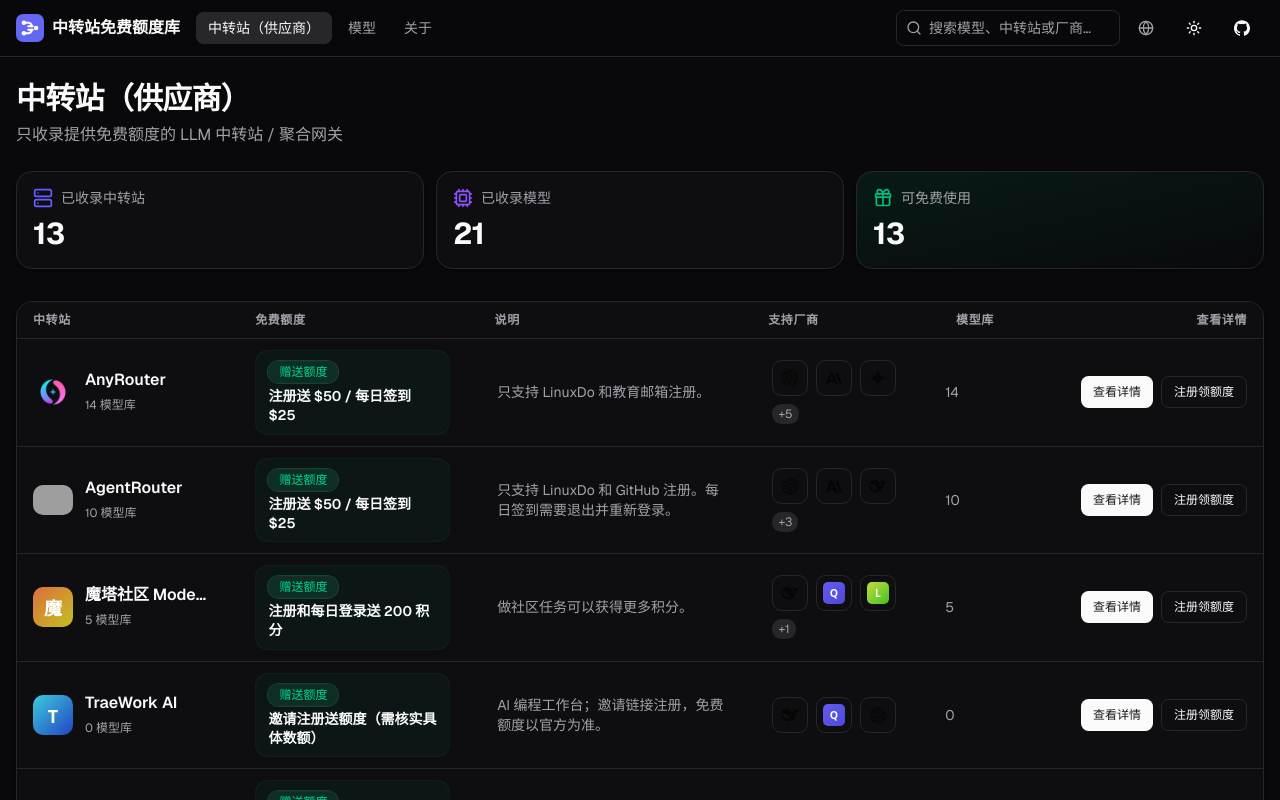
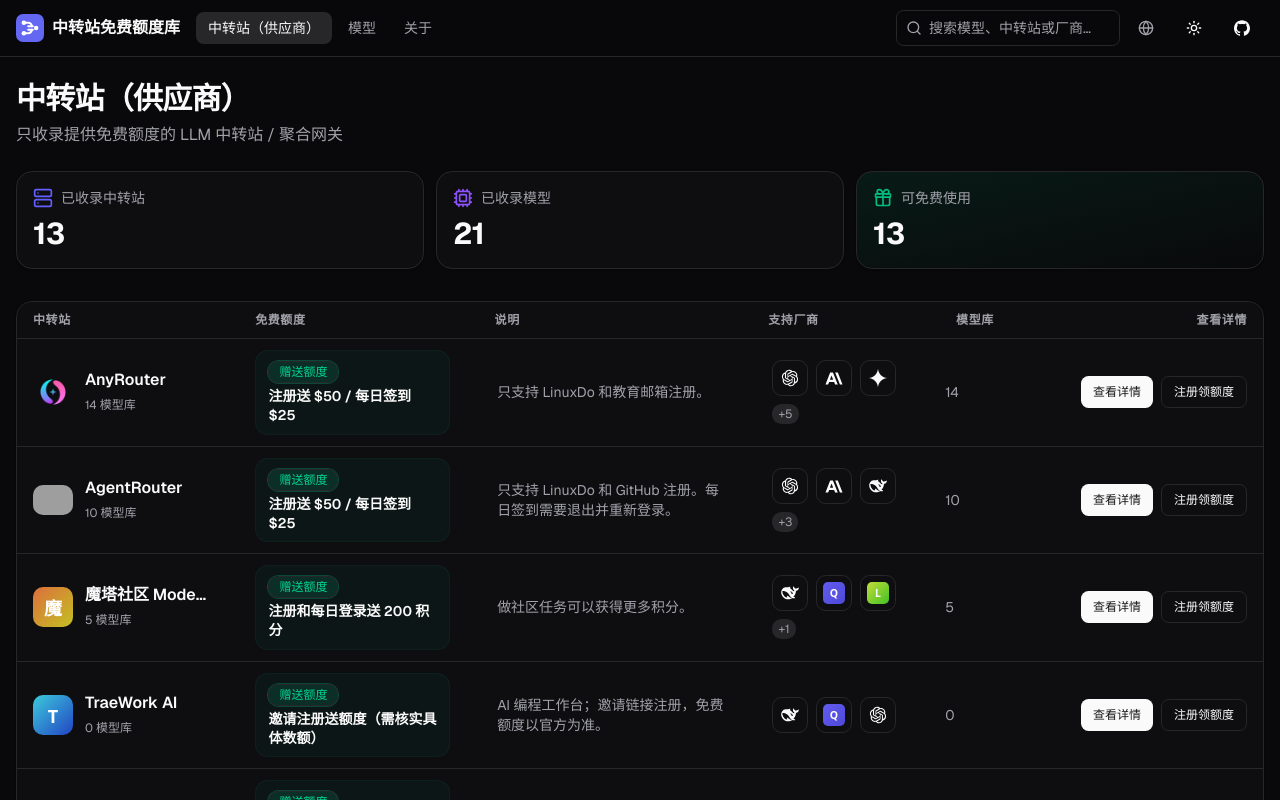
Before and after one commit to justjavac/free-models, a Next.js app: page / in a window 1280 px wide. Shown: the top 800 px of the page. Built offline with nearby package versions, Linux system fonts and the light colour scheme; grey boxes are pictures that could not be loaded.

Commit message:
fix(logo): provider logos follow theme via currentColor
Remove dark:invert from the transcribed provider SVGs so they inherit text color and render correctly in dark mode; drop now-unused cn import.

```diff
--- a/src/components/logo.tsx
+++ b/src/components/logo.tsx
@@ -6,7 +6,6 @@
 
 import { useState } from "react";
 import { hashHue, initial } from "@/lib/visual";
-import { cn } from "@/lib/utils";
 import { PROVIDER_LOGOS } from "./provider-logos";
 
 // 站点 Logo：路由/中转标记（两个输入节点汇向一个输出节点），
@@ -144,7 +143,7 @@ export function ProviderLogo({
       aria-label={id}
       width={size}
       height={size}
-      className={cn("dark:invert", className)}
+      className={className}
       style={{ flexShrink: 0, width: size, height: size }}
     >
       <path d={d} />
```
